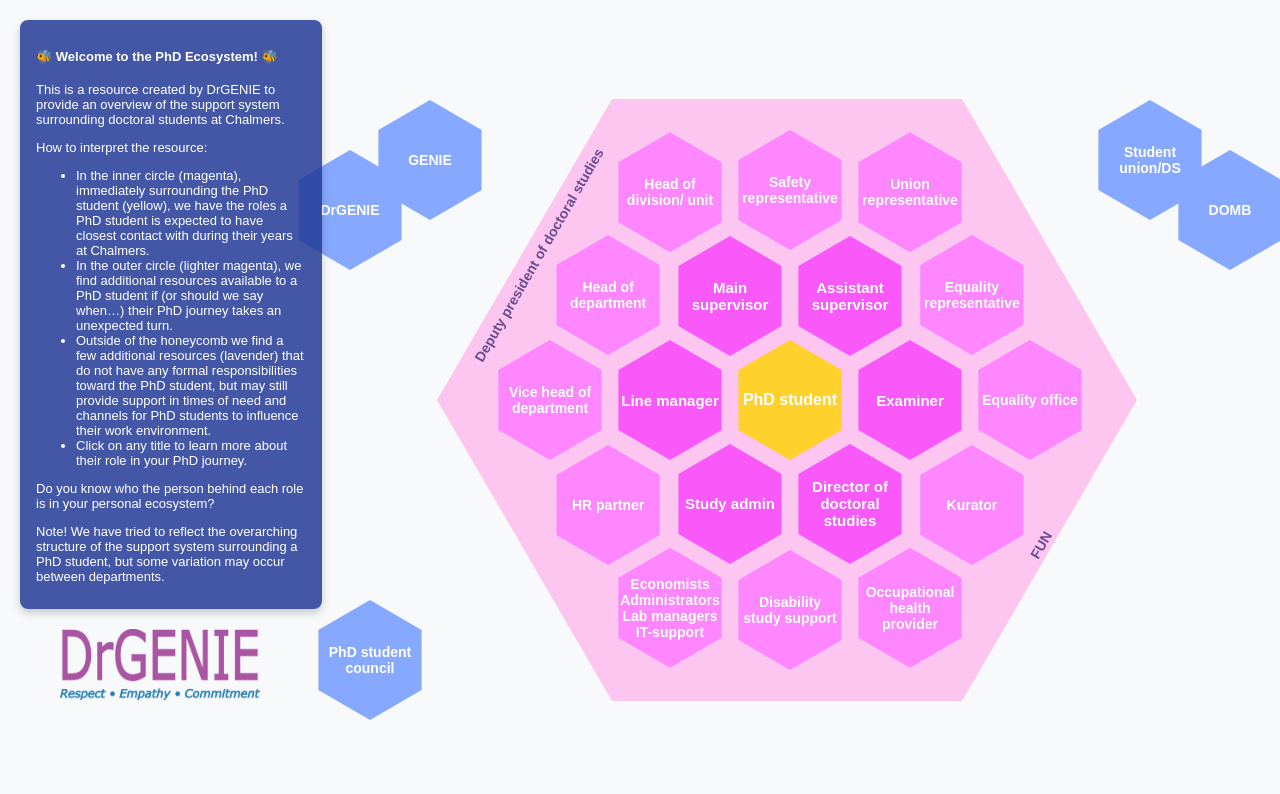
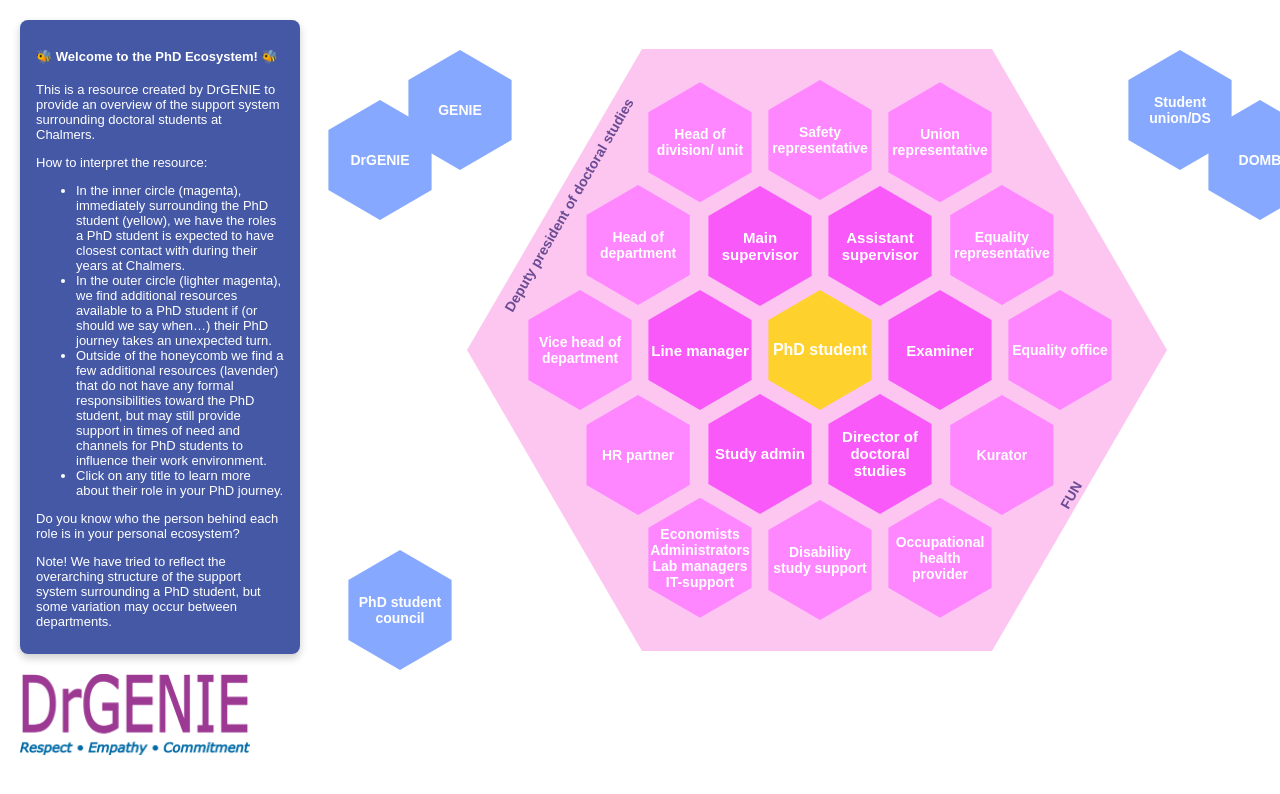
Before and after one commit to mramne/mramne.github.io, a plain HTML site: page phd-ecosystem/main.html in a window 1280 px wide. Drawn offline with Linux system fonts and the light colour scheme.

Commit message:
Update main.html

```diff
--- a/phd-ecosystem/main.html
+++ b/phd-ecosystem/main.html
@@ -4,6 +4,7 @@
   <meta charset="UTF-8">
   <title>DrGENIE's PhD Ecosystem</title>
   <style>
+    /* Full-page layout */
     body {
       background: #f8f9fa;
       font-family: sans-serif;
@@ -12,26 +13,58 @@
       overflow: hidden;
     }
 
-    .honeycomb-container {
-      position: relative;
-      width: 100vw;
+    /* Flex container for sidebar + content */
+    .layout {
+        display: flex;
         height: 100vh;
         overflow: hidden;
     }
 
-    /* Help Bubble */
+    /* Sidebar on the left */
+    .sidebar {
+        width: 320px;          /* Fixed width */
+        padding: 20px;
+        box-sizing: border-box;
+        display: flex;
+        flex-direction: column;
+        gap: 20px;
+        background-color: white;
+        overflow: auto;
+    }
+
+    /* Help bubble styling */
     .help-bubble {
-      position: absolute;
-      top: 20px;
-      left: 20px;
       background: rgba(36, 59, 151, 0.85);
+      max-width: 270px;
       color: #fff;
       padding: 12px 16px;
       border-radius: 8px;
-      max-width: 270px;
       font-size: 13px;
       z-index: 10;
       box-shadow: 0 4px 8px rgba(0,0,0,0.2);
+    }
+
+    /* Logo styling */
+    .logo {
+        width: 230px;
+        height: auto;
+    }
+
+    /* Main content (hex grid area) */
+    .main-content {
+        flex: 1;
+        overflow: auto;
+        position: relative;
+        background: #ffffff;
+    }
+
+    /* Hex grid (style as needed) */
+    .hex-grid {
+        display: flex;
+        flex-wrap: wrap;
+        justify-content: center;
+        align-items: center;
+        padding: 40px;
     }
 
     /* Big background hex */
@@ -142,7 +175,7 @@
       color: white;
       padding: 10px 14px;
       border-radius: 8px;
-      font-size: 14px;
+      font-size: 12px;
       z-index: 3;
       opacity: 0;
       transition: opacity 0.3s;
@@ -154,20 +187,19 @@
       pointer-events: auto;
     }
 
-    .logo {
-      position: fixed;
-      bottom: 100px;
-      left: 60px;
-      width: 200px;
-      z-index: 10;
-      opacity: 0.85;
+    .info-bubble a {
+        display: block;        /* forces it to be on its own line */
+        margin-top: 2px;      /* gives it space from the paragraph */
+        color: #00ccff;
+        text-decoration: underline;
     }
 
   </style>
 </head>
+
 <body>
-
-<div class="honeycomb-container" id="honeycomb">
+  <div class="layout">
+    <aside class="sidebar">
       <div class="help-bubble">
         <h4>🐝 Welcome to the PhD Ecosystem! 🐝</h4>
         <p>This is a resource created by DrGENIE to provide an overview of the support system surrounding doctoral students at Chalmers.</p>
@@ -182,15 +214,28 @@
         <p>Do you know who the person behind each role is in your personal ecosystem?</p>
         <p>Note! We have tried to reflect the overarching structure of the support system surrounding a PhD student, but some variation may occur between departments.</p>
       </div>
-  <div class="big-hex"></div>
-  <img class="logo" src="DrGENIE logo.png" alt="Logo">
+      <img src="DrGENIE logo.png" alt="Logo" class="logo" />
+    </aside>
+
+    <main class="main-content">
+      <div class="hex-grid" id="honeycomb">
+        <div class="big-hex" id="bighex"></div>
+        <!-- your hexagons go here -->
+      </div>
+    </main>
   </div>
 
   <script>
     const container = document.getElementById('honeycomb');
     const hexRadius = 120;
-  const centerX = window.innerWidth / 2 + 150;
-  const centerY = window.innerHeight / 2;
+    const bighexRadius = 700;
+    const centerX = 500;
+    const centerY = 350;
+
+    const bighex = document.getElementById('bighex');
+    bighex.style.left = `${centerX-150}px`;
+    bighex.style.top = `${centerY}px`;
+
 
     const rings = [
         { count: 1, radius: 0 },
@@ -218,13 +263,13 @@
         info: "Guide research, provide feedback, define goals, ISP follow-up, networking in the scientific community, ensure funding for the PhD student.",
         link: "https://intranet.chalmers.se/en/about-chalmers/organisation/doctoral-studies/roles-and-responsibilities-in-doctoral-studies/#main-supervisor-1" },
         { title: "Assistant supervisor",
-      info: "A PhD student shall have at least one assistant supervisor, who can contribute with industry experience or with expertise concerning a certain part of the research project.",
+        info: "PhD students shall have at least one assistant supervisor who can contribute with experience or expertise related to their research.",
         link: "https://intranet.chalmers.se/en/about-chalmers/organisation/doctoral-studies/roles-and-responsibilities-in-doctoral-studies/#assistant-supervisor-2" },
         { title: "Equality office",
-      info: "The Equality Office coordinates the equality representatives and works closely with the GENIE initiative, student support services and departments that provide equality training.",
+        info: "Coordinates the equality representatives and works closely with the GENIE initiative, student support services and departments that provide equality training.",
         link: "https://intranet.chalmers.se/en/working-at-chalmers/health-safety-environment/work-environment-and-equality/equality/#organisation-and-responsibility-2" },
         { title: "Kurator",
-      info: "As a PhD student you can contact the kurator, for example if a situation arises where you cannot or do not want to turn to your manager in the first instance.",
+        info: "PhD students can contact the kurator, for example if a situation arises where you cannot or do not want to turn to your manager in the first instance.",
         link: "https://intranet.chalmers.se/en/working-at-chalmers/my-employment/health-ergonomics/occupational-health-service/#counselling-for-doctoral-students-2"  },
         { title: "Occupational health provider",
         info: "Resoruces if you experience physical or psychological health issues that may be related to your work situation.",
@@ -242,31 +287,31 @@
         info: "Appoint supervisors and examiner or changes thereof, approve the faculty opponent and the members of the grading committee for doctoral defence." ,
         link: "https://intranet.chalmers.se/en/about-chalmers/organisation/doctoral-studies/roles-and-responsibilities-in-doctoral-studies/#deputy-head-of-department-5" },
         { title: "Head of department",
-      info: "Leads the department with the support of a management group. Departments are typically further organised into divisions and/or units." ,
+        info: "Responsible for the department and for issues that cannot be resolved at individual, unit or division-level." ,
         link: "https://intranet.chalmers.se/en/about-chalmers/organisation/department-management/department-management-group/" },
         { title: "Head of division/\nunit",
         info: "Has the overarching responsibility of the activities and employees of the division or unit." ,
         link: "https://intranet.chalmers.se/en/about-chalmers/organisation-chart/president---8920000202" },
         { title: "Safety representative",
-      info: "Represent students and the employees in the systematic work environment management, including investigations of incidents and accidents." ,
+        info: "Help resolve issues related to work environment, both physical and psychosocial." ,
         link: "https://intranet.chalmers.se/en/working-at-chalmers/health-safety-environment/systematic-work-environment-management/collaboration-and-resources-for-work-environment-management/#safety-representatives-1" },
         { title: "Union representative",
-      info: "As most Swedish employers, Chalmers has agreement on collaboration with certain trade union organisations (SACO, SEKO and ST)." ,
+        info: "Has prominent influence in representing employees' interests in the Swedish workplace. Chalmers has agreement on collaboration with SACO, SEKO and ST." ,
         link: "https://ingenjoren.se/2024/10/10/what-do-you-know-about-the-swedish-labour-market-model/" },
         { title: "Equality representative",
-      info: "Support the Head of department in the department’s work to promote equality, coordinated by the Equality Office." ,
+        info: "Support in issues related to equality and fair treatment in the workplace." ,
         link: "https://intranet.chalmers.se/en/working-at-chalmers/health-safety-environment/work-environment-and-equality/equality/#organisation-and-responsibility-2" },
+        { title: "GENIE",
+        info: "The GENIE initiative aims to even out the gender balance in the faculty. Each department has one GENIE representative." ,
+        link: "https://intranet.chalmers.se/en/about-chalmers/plan-manage-and-develop-operations/foundations-s-initiatives/foundation-s-initiative-genie-gender-initiative-for-excellence/" },
         { title: "DrGENIE",
         info: "DrGENIE is a doctoral student branch of the GENIE initiative, striving for an equitable workplace for all at Chalmers. Each department has one DrGENIE representative." ,
         link: "https://intranet.chalmers.se/en/about-chalmers/plan-manage-and-develop-operations/foundations-s-initiatives/foundation-s-initiative-genie-gender-initiative-for-excellence/#doctoral-student-network-dr-genie-7" },
-    { title: "GENIE",
-      info: "The GENIE initiative aims to even out the gender balance in the faculty. Each department has one GENIE representative." ,
-      link: "https://intranet.chalmers.se/en/about-chalmers/plan-manage-and-develop-operations/foundations-s-initiatives/foundation-s-initiative-genie-gender-initiative-for-excellence/" },
         { title: "Student union/DS",
-      info: "Doktorandsektionen (DS) of the Student union represents PhD students in several key boards and committees, and strives to identify, prevent and eliminate structural problems." ,
+        info: "Represents PhD students in several key boards and committees, and strives to identify, prevent and eliminate structural problems." ,
         link: "https://www.dokt.chs.chalmers.se/" },
         { title: "DOMB",
-      info: "The doctoral student ombudsman (DOMB) is employed by the Student Union and can therefore provide independent and impartial support with problems relating to doctoral studies or employment.",
+        info: "Is employed by the Student Union and can provide independent and impartial support with problems relating to doctoral studies or employment.",
         link: "https://www.dokt.chs.chalmers.se/support-for-phd-students/doktorandombudet-domb/"  },
         { title: "PhD student council",
         info: "The local PhD student councils represent doctoral students on the department's board and other decision-making and executive groups." ,
@@ -291,7 +336,6 @@
         hex.className = 'hexagon';
         hex.style.left = `${x}px`;
         hex.style.top = `${y}px`;
-      //hex.onclick = () => hex.classList.toggle('flipped');
 
         const title = cardsContent[cardNum-1].title;
         const info = cardsContent[cardNum-1].info;
@@ -319,8 +363,8 @@
 
     // Add stray cards
     const strayPositions = [
+        { x: centerX - 420, y: centerY - 300 },
         { x: centerX - 500, y: centerY - 250 },
-    { x: centerX - 420, y: centerY - 300 },
         { x: centerX + 300, y: centerY - 300 },
         { x: centerX + 380, y: centerY - 250 },
         { x: centerX - 480, y: centerY + 200 },
@@ -358,13 +402,19 @@
     // Add click zones around big hex
     // Edge 1 is the lower right edge, then continue clock-wise
     const infoTexts = [
-    { title: "Deputy president of doctoral studies", info: "The Deputy President for doctoral studies (Susanne Aalto) has the overall responsibility for the development and quality of doctoral studies at Chalmers." , edge: 4},
-    { title: "FUN", info: "The Doctoral programmes committee (Forskarutbildningsnämnden, FUN) is advisory and handles doctoral-related issues centrally at Chalmers. The Doctoral programmes committee assembles four times per semester. ", edge: 1 }
+        { title: "Deputy president of doctoral studies",
+        info: "The Deputy President ''responsible for the development of the academic environment and excellence in research, education and utilisation, including doctoral education'' (Susanne Aalto) has the overall responsibility for the development and quality of doctoral studies at Chalmers.",
+        edge: 4,
+        link : "https://intranet.chalmers.se/en/about-chalmers/organisation/doctoral-studies/roles-and-responsibilities-in-doctoral-studies/#deputy-president-for-doctoral-studies-7"},
+        { title: "FUN",
+        info: "The Doctoral programmes committee (Forskarutbildningsnämnden, FUN) is advisory and handles doctoral-related issues centrally at Chalmers. The Doctoral programmes committee assembles four times per semester. ",
+        edge: 1,
+        link : "https://intranet.chalmers.se/en/about-chalmers/organisation/doctoral-studies/organisation-of-doctoral-programmes/#doctoral-programmes-committee-0" }
     ];
 
     const radius = 290;
     //for (let i = 0; i < 6; i++) {
-  infoTexts.forEach(({ title, info, edge }) => {
+    infoTexts.forEach(({ title, info, edge, link }) => {
         const angle = (Math.PI / 3) * edge - Math.PI / 6;
         const x = centerX + radius * Math.cos(angle) - 250;
         const y = centerY + radius * Math.sin(angle) - 50;
@@ -376,7 +426,11 @@
 
         const bubble = document.createElement('div');
         bubble.className = 'info-bubble';
-    bubble.innerText = info;
+        //bubble.innerText = info;
+        bubble.innerHTML = `
+        <p>${info}</p>
+        <a href=${link} target="_blank" rel="noopener noreferrer">Read more</a>
+        `;
         container.appendChild(bubble);
 
         // Add visible label inside zone
@@ -421,6 +475,5 @@
     });
 
     </script>
-
 </body>
 </html>
```
Lines whose indentation alone changed are shown as unchanged.
